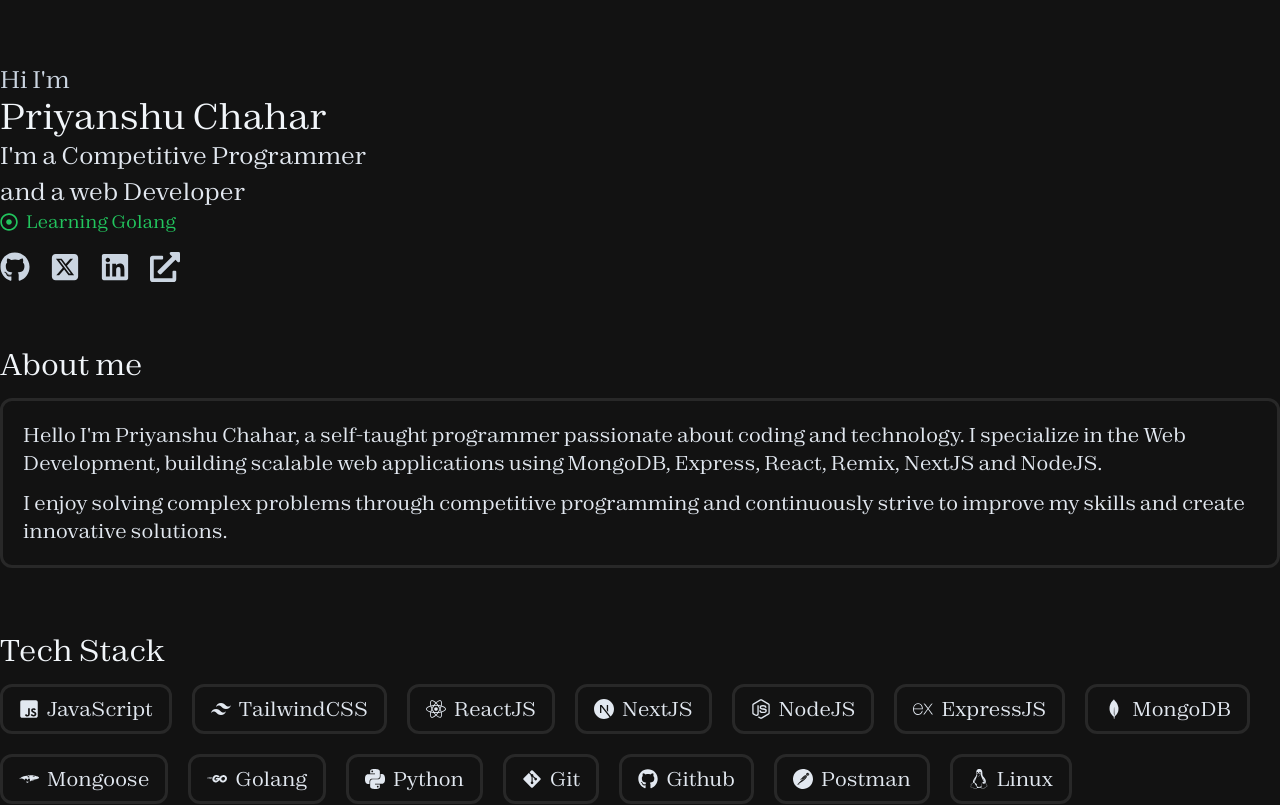
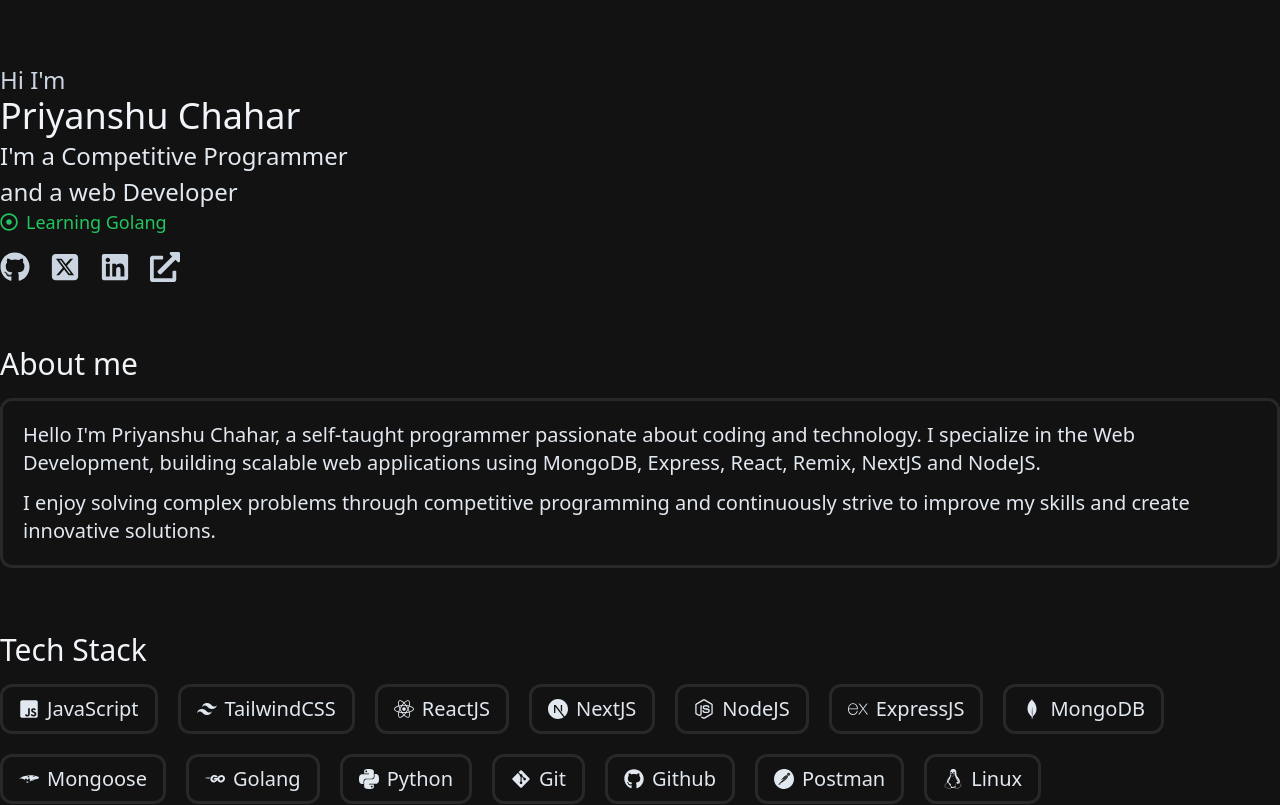
Before and after one commit to Bluetooxth/Portfolio, a Next.js app: page / in a window 1280 px wide. Shown: the top 805 px of the page. Built offline with nearby package versions, Linux system fonts and the light colour scheme.

Commit message:
Update layout.js

```diff
--- a/app/layout.js
+++ b/app/layout.js
@@ -39,7 +39,6 @@
   return (
     <html lang="en">
       <body
-        className={font.className}
       >
         {children}
         <Footer />
```
